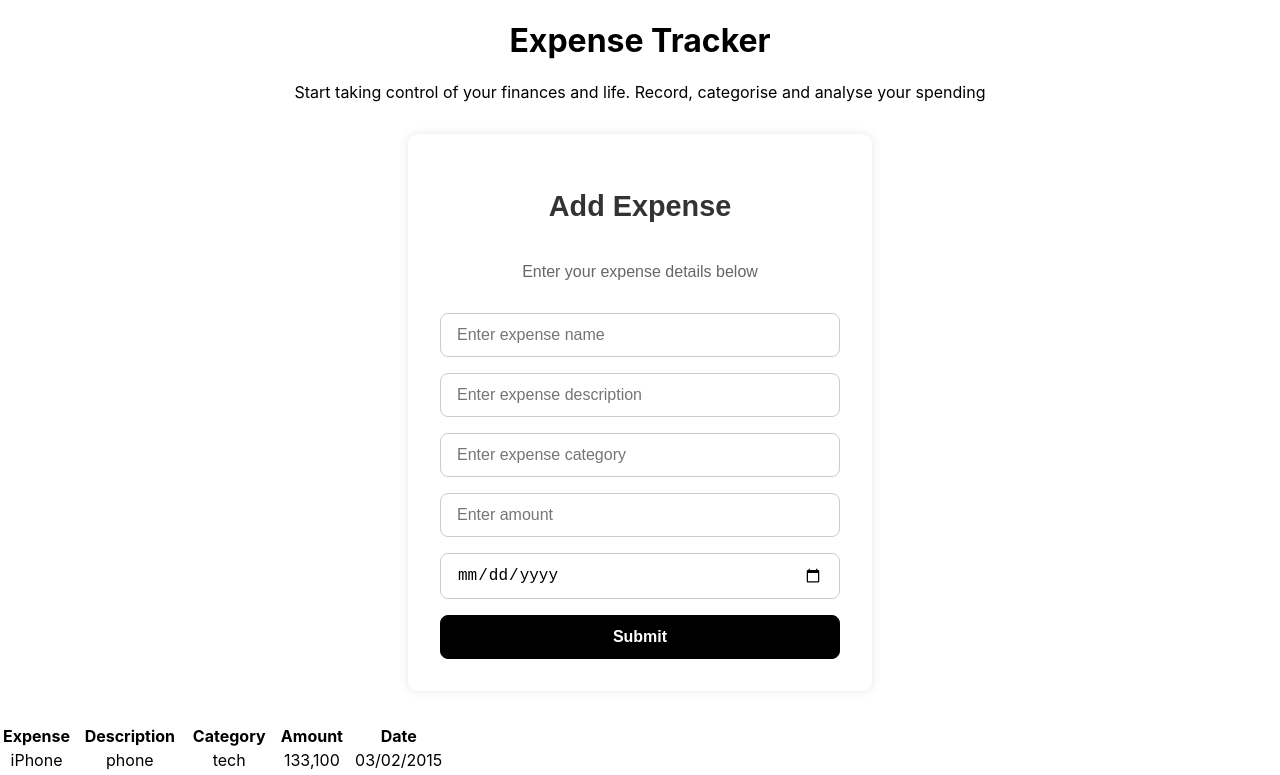
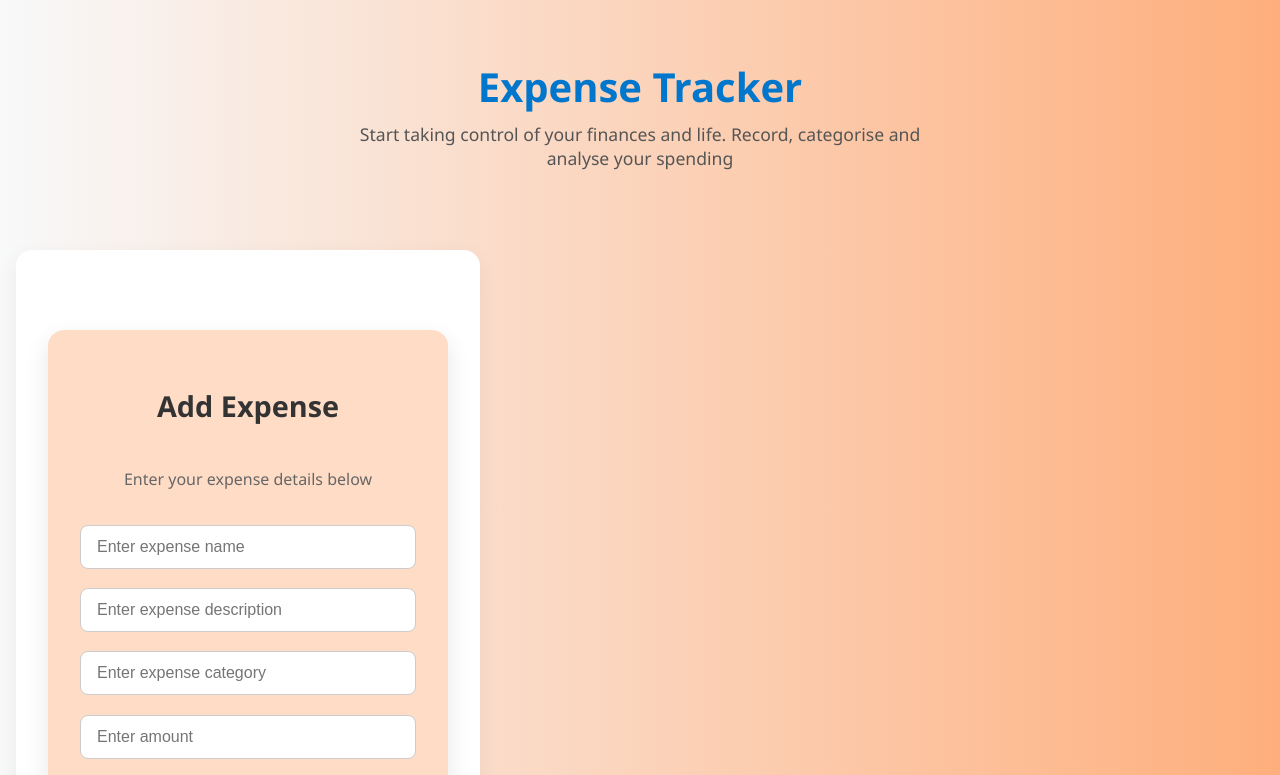
Before and after one commit to vasileiosInnovs/expense-tracker, a React (Create React App) app: page / in a window 1280 px wide. Shown: the top 775 px of the page. Built offline with nearby package versions, Linux system fonts and the light colour scheme.

Commit message:
Generate code to add items to the table

```diff
--- a/src/AddExpense.js
+++ b/src/AddExpense.js
@@ -1,7 +1,7 @@
 import React, { useState } from 'react';
 import './FormExpense.css'
 
-function AddExpense() {
+function AddExpense({onSubmit}) {
     const [formData, setFormData] = useState({
         expense: "",
         description: "",
@@ -11,9 +11,27 @@ function AddExpense() {
 
     })
 
+    const [errors, setErrors] = useState("")
+
+    function validateForm() {
+        if(formData.expense && formData.description && formData.category && formData.amount && formData.date)
+            return true;
+        else {
+            let errorFields = [];
+            for(const [key, value] of Object.entries(formData)){
+                if(!value){
+                    errorFields.push(key)
+                }
+            }
+            setErrors(errorFields.join(", "));
+            return false;
+        }
+    }
+
     function handleSubmit(event) {
         event.preventDefault();
-        console.log(formData)
+        if (validateForm()) return;
+        onSubmit(formData)
     }
 
     function handleChange(event) {
@@ -72,8 +90,8 @@ function AddExpense() {
                 onChange={handleChange}
                 className="form-input"
             />
-
-            <button type='submit' value='Add Expense' className="submit-btn">Submit</button>
+            {errors && <div className='error'>{`Please include: ${errors}`}</div>}
+            <button type='submit' value='Add Expense' className="submit-btn" onClick={handleSubmit}>Submit</button>
         </form>
     )
 }
--- a/src/App.css
+++ b/src/App.css
@@ -1,5 +1,9 @@
 .App {
-  text-align: center;
+  margin: 0 auto;
+  padding: 2rem 1rem;
+  display: flex;
+  flex-direction: column;
+  gap: 2.5rem;
 }
 
 .App-logo {
@@ -7,17 +11,83 @@
   pointer-events: none;
 }
 
-@media (prefers-reduced-motion: no-preference) {
-  .App-logo {
-    animation: App-logo-spin infinite 20s linear;
+body {
+  margin: 0;
+  font-family: 'Segoe UI', Tahoma, Geneva, Verdana, sans-serif;
+  background: linear-gradient(to right, #f8f9fa, #feae7c);
+  color: #333;
+}
+
+.app-container {
+  max-width: 1000px;
+  margin: 0 auto;
+  padding: 2rem 1rem;
+  display: flex;
+  flex-direction: column;
+  gap: 2rem;
+}
+
+.app-header {
+  text-align: center;
+  margin-bottom: 2.5rem;
+}
+
+.app-header h1 {
+  font-size: 2.5rem;
+  color: #0077cc;
+  margin-bottom: 0.5rem;
+}
+
+.app-header p {
+  font-size: 1.1rem;
+  color: #555;
+  max-width: 600px;
+  margin: 0 auto;
+}
+
+.main-content {
+  display: flex;
+  flex-direction: column;
+  gap: 3rem;
+}
+
+.form-section,
+.table-section {
+  background-color: #ffffff;
+  padding: 2rem;
+  border-radius: 16px;
+  box-shadow: 0 8px 25px rgba(0, 0, 0, 0.06);
+  animation: fadeIn 0.5s ease-in;
+}
+
+@keyframes fadeIn {
+  from {
+    opacity: 0;
+    transform: translateY(12px);
+  }
+  to {
+    opacity: 1;
+    transform: translateY(0);
   }
 }
 
-@keyframes App-logo-spin {
-  from {
-    transform: rotate(0deg);
+@media (min-width: 768px) {
+  .side-by-side {
+    flex-direction: row;
+    align-items: flex-start;
   }
-  to {
-    transform: rotate(360deg);
+
+  .form-section,
+  .table-section {
+    flex: 1;
+  }
+
+  .form-section {
+    max-width: 400px;
+  }
+
+  .table-section {
+    flex-grow: 2;
+    overflow-x: auto;
   }
 }
--- a/src/App.js
+++ b/src/App.js
@@ -5,26 +5,33 @@ import AddExpense from './AddExpense';
 import { useState } from 'react';
 
 function App() {
-  const [rows, setRow] = useState([
-    {expense: "iPhone", description: "phone", category: "tech", amount: "133,100", date: "03/02/2015"},
-    {expense: "farm", description: "a piece of land", category: "real estate", amount: "1,500,000", date: "03/02/2015"},
-    {expense: "trip", description: "trip out", category: "vacation", amount: "2,000,000", date: "03/02/2015"}
+  const [rows, setRows] = useState([
+    {expense: "iPhone", description: "phone", category: "tech", amount: "133100", date: "03-02-2015"},
+    {expense: "farm", description: "a piece of land", category: "real estate", amount: "1500000", date: "03-02-2015"}
   ])
+
+  function handleSubmit(newRows){
+    setRows([...rows, newRows])
+  }
 
   return (
     <div className="App">
-      <header >
+      <header className='app-header'>
         <h1>Expense Tracker</h1>
         <p>Start taking control of your finances and life. Record,
           categorise and analyse your spending
         </p>
       </header>
-      <section>
-        <AddExpense />
+      <main className='main-content'>
+      <section className='form-section'>
+        <AddExpense
+          onSubmit={handleSubmit}
+        />
       </section>
-      <section>
+      <section className='table-section'>
         <Table rows={rows}/>
       </section>
+      </main>
     </div>
   );
 }
--- a/src/FormExpense.css
+++ b/src/FormExpense.css
@@ -1,14 +1,14 @@
 .expense-form {
-    max-width: 400px;
-    margin: 2rem auto;
-    padding: 2rem;
-    border-radius: 10px;
-    box-shadow: 0 0 10px rgba(0, 0, 0, 0.1);
-    background-color: #ffffff;
-    display: flex;
-    flex-direction: column;
-    gap: 1rem;
-    font-family: Arial, sans-serif;
+  max-width: 350px;
+  margin: 3rem auto;
+  padding: 2rem;
+  border-radius: 16px;
+  box-shadow: 0 10px 25px rgba(0, 0, 0, 0.1);
+  background-color: #ffdcc6;
+  display: flex;
+  flex-direction: column;
+  gap: 1.2rem;
+  animation: fadeIn 0.6s ease-in-out;
   }
 
   .expense-form h1 {
@@ -54,3 +54,11 @@
     background-color: white;
     color: black;
   }
+
+  .error {
+    background-color: #f8d7da;
+    color: #df4759;
+    padding: 0.5rem;
+    border-radius: 0.3rem;
+    margin-bottom: 1rem;
+  }
--- /dev/null
+++ b/src/Table.css
@@ -0,0 +1,44 @@
+.table-container {
+    overflow-x: auto;
+    margin: 40px auto;
+    max-width: 90%;
+  }
+
+  .custom-table {
+    width: 100%;
+    border-collapse: collapse;
+    font-family: inherit;
+    box-shadow: 0 6px 20px rgba(0, 0, 0, 0.05);
+    border-radius: 12px;
+    overflow: hidden;
+    background-color: #ffdcc6;
+  }
+
+  .custom-table thead {
+    background-color: black;
+    color:white;
+  }
+
+  .custom-table th,
+  .custom-table td {
+    padding: 12px 16px;
+    border: 1px solid #ddd;
+    text-align: left;
+  }
+
+  .custom-table tbody tr:hover {
+    background-color: #fecaaa;
+  }
+
+  @media (max-width: 600px) {
+    .custom-table th,
+    .custom-table td {
+      padding: 10px;
+      font-size: 14px;
+    }
+
+    .expense-form {
+      margin: 1.5rem;
+      padding: 1.5rem;
+    }
+  }
--- a/src/Table.js
+++ b/src/Table.js
@@ -1,12 +1,13 @@
 import React from 'react';
+import './Table.css'
 
 function Table({ rows }){
     const newId = rows.map(row => ({
         id: crypto.randomUUID()
     }))
-    console.log(newId)
+
     return (
-        <table>
+        <table className="table-container custom-table">
             <thead>
                 <tr>
                     <th>Expense</th>
@@ -14,7 +15,6 @@ function Table({ rows }){
                     <th>Category</th>
                     <th>Amount</th>
                     <th>Date</th>
-                    <th></th>
                 </tr>
             </thead>
             <tbody>
```
Also changed, not shown: src/ExpenseList.js (deleted).
